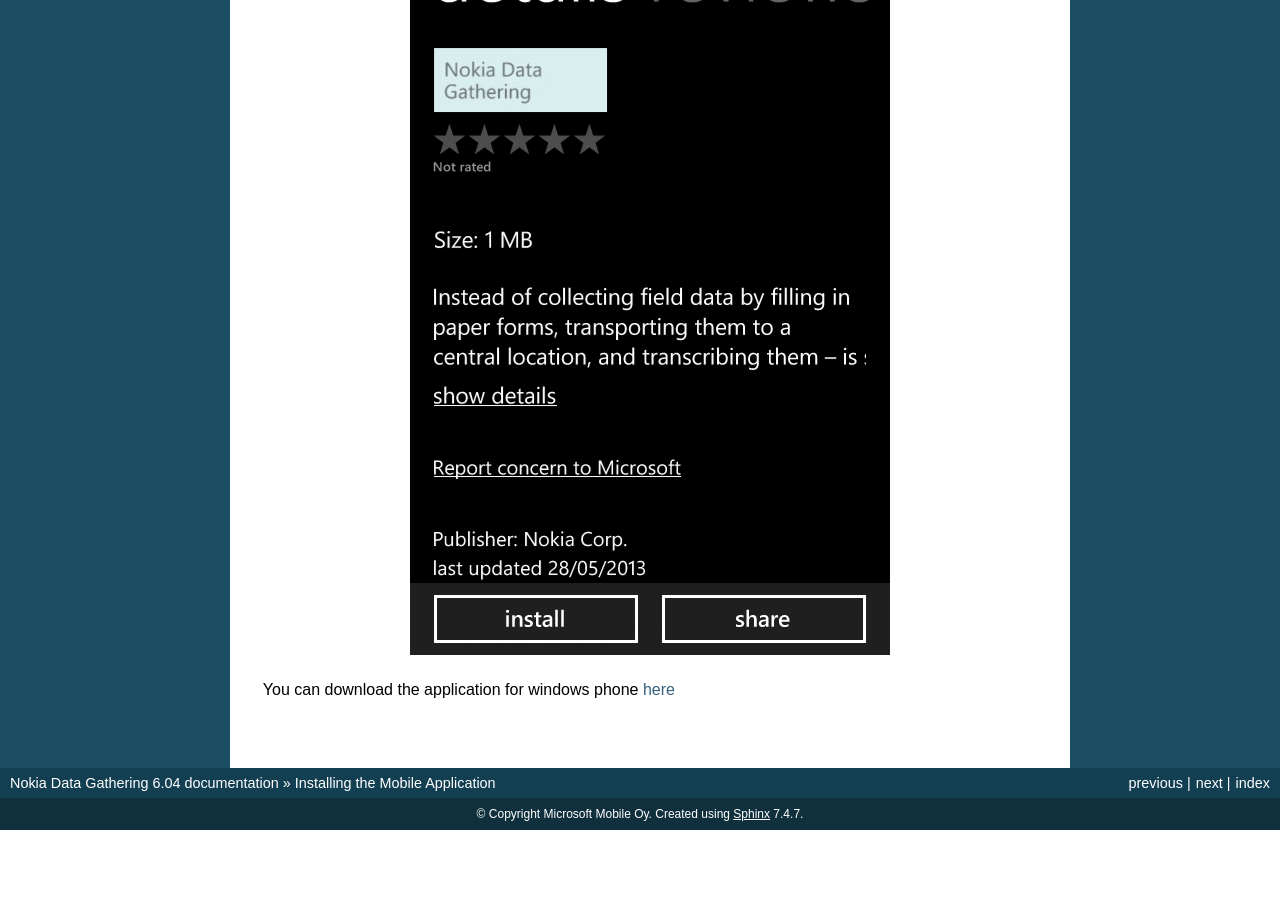
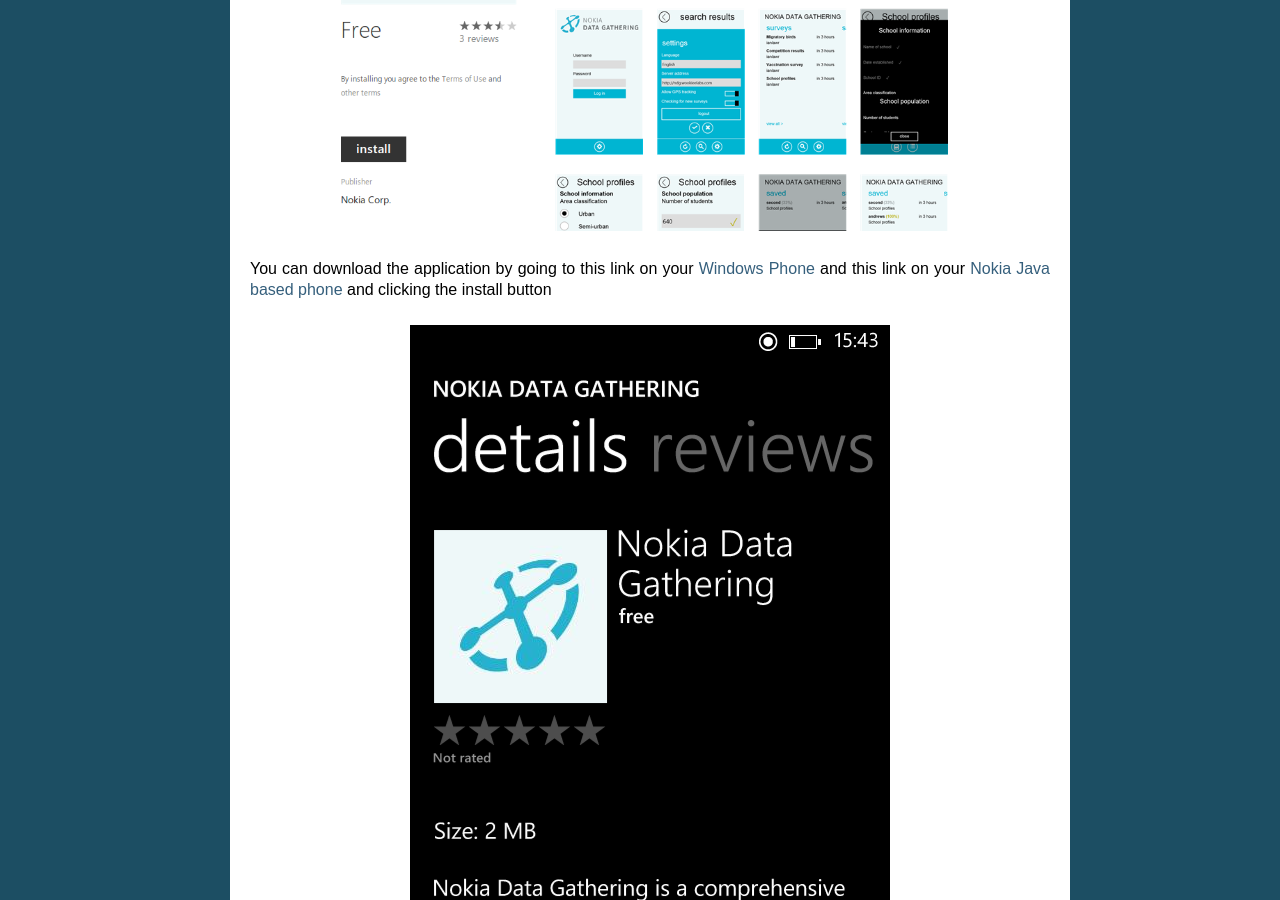
Before and after one commit to nokiadatagathering/ndgdocs, a Sphinx documentation site: the page built from sphinx/source/install.rst, in a window 1280 px wide and 900 px high, scrolled down 282 px. Built offline with Sphinx 7.4.7, drawn with Linux system fonts in a browser that asks for light colours; before the commit the page ends 1112 px from its top, so only the background shows below that.

Commit message:
Updated the mobile client install page

```diff
--- a/sphinx/source/index.rst
+++ b/sphinx/source/index.rst
@@ -20,6 +20,7 @@
 
    intro.rst
    solution-overview.rst
+   release-archive.rst
    getting-started.rst
    install.rst
    survey-list.rst
@@ -29,4 +30,3 @@
    results.rst
    searching.rst
    user-admin.rst
-   notifications.rst
--- a/sphinx/source/install.rst
+++ b/sphinx/source/install.rst
@@ -1,13 +1,17 @@
 .. _install:
 
-*************
+*********************************
 Installing the Mobile Application
-*************
+*********************************
 
 
 In order to receive, complete and then send a survey result back you need to have a mobile application installed
 
 .. figure:: images/install.png
+   :alt: Marketplace
+
+
+You can download the application by going to this link on your `Windows Phone <http://www.windowsphone.com/s?appid=a2bd7f51-6c7f-48d4-9fa7-12b35c550848>`_ and  this link on your `Nokia Java based phone <http://www.windowsphone.com/s?appid=a2bd7f51-6c7f-48d4-9fa7-12b35c550848>`_ and clicking the install button
+
+.. figure:: images/install2.png
    :alt: Installing the mobile application
-
-   You can download the application for windows phone `here <http://www.windowsphone.com/en-US/apps/a2bd7f51-6c7f-48d4-9fa7-12b35c550848>`_
--- a/sphinx/source/release-archive.rst
+++ b/sphinx/source/release-archive.rst
@@ -16,7 +16,7 @@
 Added a Geopoint Question type as well as mandatory questions. Also a scheduler was developed to automatically export results. The roadmapping meeting for the next release was held at Fundação de Vigilância em Saúde do Amazonas (FVS/AM) in Manaus, Amazonas, Brazil
 
 **5.04/5.11 Flying Finn**
-Many bugfixes and improvements in usability with many editor enhancements. Allowed editing of user accounts and for a user to become part of multiple groups. Surveys can also be sent to groups. The roadmapping meeting for the next release was held in Helsinki, Finland
+Many bugfixes and improvements in usability with many editor enhancements. Allowed editing of user accounts and for a user to become part of multiple groups. Surveys can also be sent to groups.
 
 **6.04 Gilas Guinan**
-The server was rewritten in node.js
+The server was rewritten in node.js with new switch logic, cascading selects and note type questions. A client was developed for windows phone 8 and also a tablet version of the app. The roadmapping for this release was held in Manila, The Phillipines
```
Also changed, not shown: sphinx/source/images/install.png, sphinx/source/images/install2.png (added), sphinx/source/images/skip_logic_option.png.
